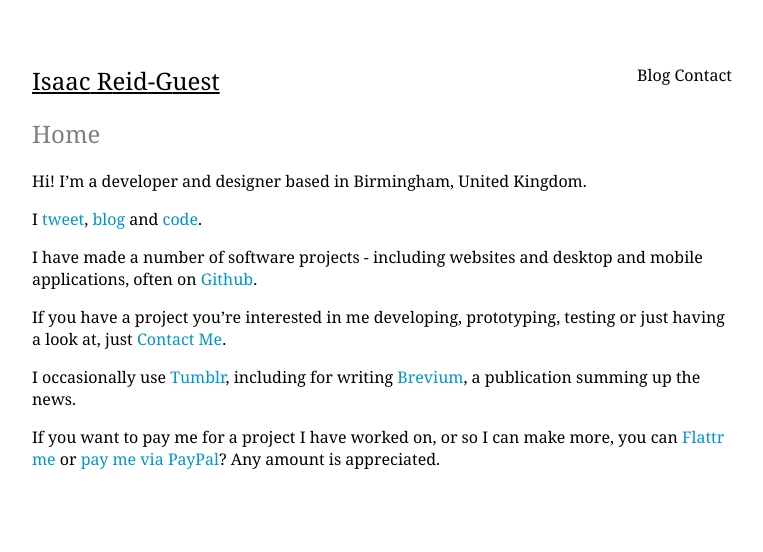
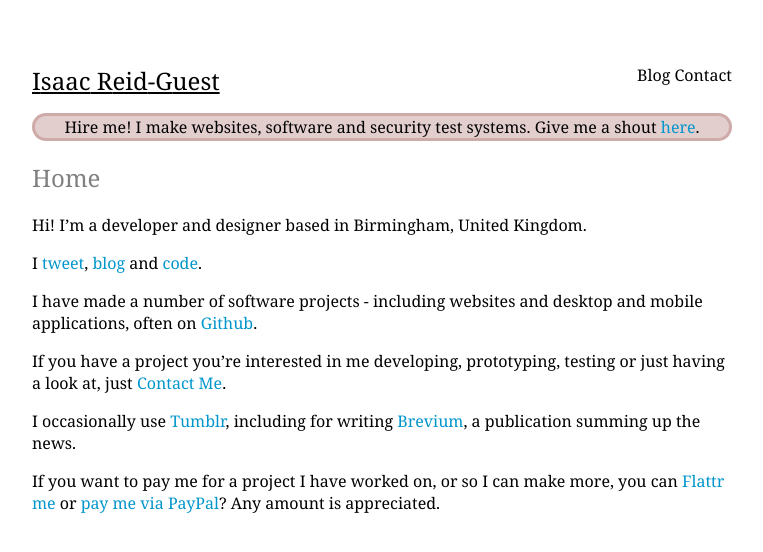
Before and after one commit to ir-g/ir-g.github.io, a Jekyll site: the page built from index.md, in a window 1280 px wide. Shown: the top 552 px of the page, without its empty margins (258-1021 px from the left). Built offline with Jekyll 4.4.1, drawn with Linux system fonts in a browser that asks for light colours.

Commit message:
Update default.html

```diff
--- a/_layouts/default.html
+++ b/_layouts/default.html
@@ -81,6 +81,13 @@
         </div>
       </div>
       <div id="content">
+        {% unless page.url == "contact"%}<p style="
+    border: rgba(138, 58, 50, 0.24) solid;
+    background-color: rgba(138, 50, 50, 0.24);
+    text-align: center;
+    /* text-decoration:  underline; */
+    border-radius: 20px;
+    ">Hire me! I make websites, software and security test systems. Give me a shout <a href="/contact/">here</a>. </p>{% endunless%}
         {{ content }}
         <br>
         </div>
```
